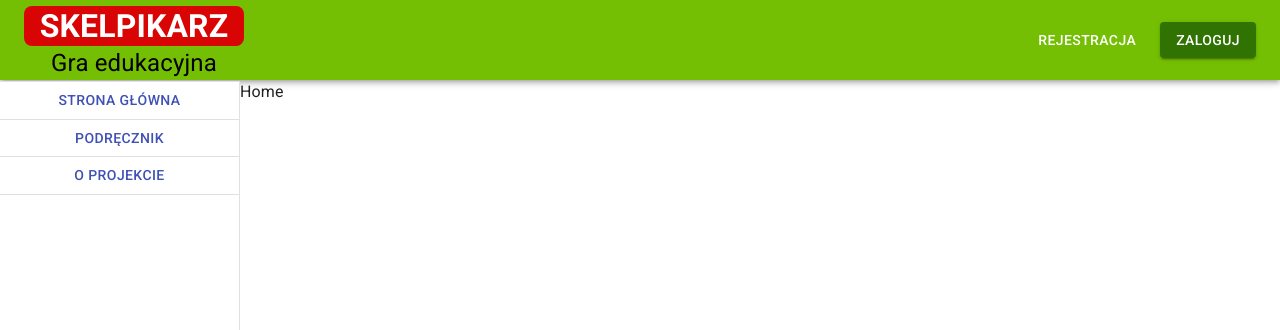
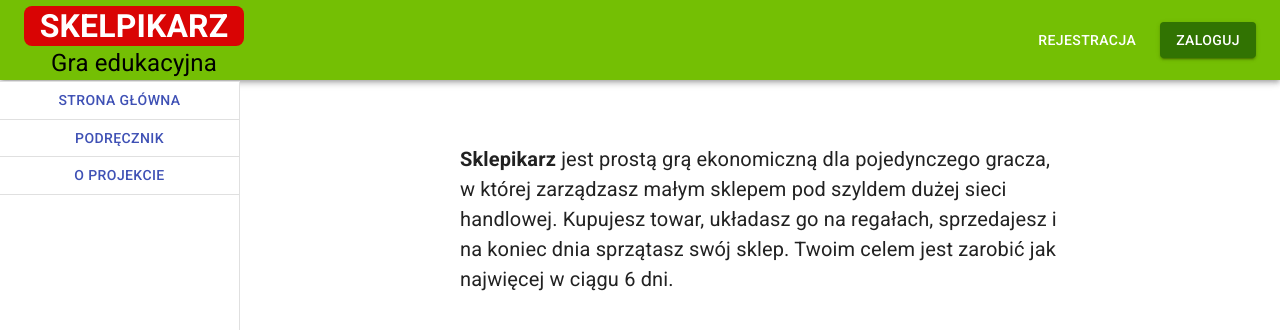
Before and after one commit to sebek78/grocery-store, a React app in the folder client/: page / in a window 1280 px wide. Shown: the top 330 px of the page. Built offline with nearby package versions, Linux system fonts and the light colour scheme.

Commit message:
Add introduction component

```diff
--- /dev/null
+++ b/client/src/features/Introduction/index.tsx
@@ -0,0 +1,21 @@
+import { Box } from '@mui/system';
+import React from 'react';
+
+const Introduction = () => {
+    return (
+        <Box
+            sx={{
+                mx: 4,
+                maxWidth: '600px',
+            }}
+        >
+            <strong>Sklepikarz</strong> jest prostą grą ekonomiczną dla
+            pojedynczego gracza, w której zarządzasz małym sklepem pod szyldem
+            dużej sieci handlowej. Kupujesz towar, układasz go na regałach,
+            sprzedajesz i na koniec dnia sprzątasz swój sklep. Twoim celem jest
+            zarobić jak najwięcej w ciągu 6 dni.
+        </Box>
+    );
+};
+
+export default Introduction;
--- a/client/src/features/index.ts
+++ b/client/src/features/index.ts
@@ -1,6 +1,7 @@
 import ConfirmDialog from './ConfirmDialog';
 import GamesList from './GamesList';
 import Header from './Header';
+import Introduction from './Introduction';
 import LoginDialog from './LoginDialog';
 import Menu from './Menu';
 import NewGameForm from './NewGameForm';
@@ -10,6 +11,7 @@ export {
     ConfirmDialog,
     GamesList,
     Header,
+    Introduction,
     LoginDialog,
     Menu,
     NewGameForm,
--- a/client/src/pages/Home/Home.tsx
+++ b/client/src/pages/Home/Home.tsx
@@ -1,9 +1,21 @@
 import React from 'react';
 import { useAppSelector } from '@store';
+import { Grid } from '@mui/material';
+import { Introduction } from '@features';
+import { APP_BAR_HEIGHT } from '@constants';
 
 const Home = () => {
     const username = useAppSelector(({ user }) => user.username);
-    return <div>Home {username}</div>;
+    return (
+        <Grid
+            container
+            justifyContent="center"
+            alignItems="center"
+            sx={{ width: 1, marginTop: 8, fontSize: '20px' }}
+        >
+            <Introduction />
+        </Grid>
+    );
 };
 
 export default Home;
```
